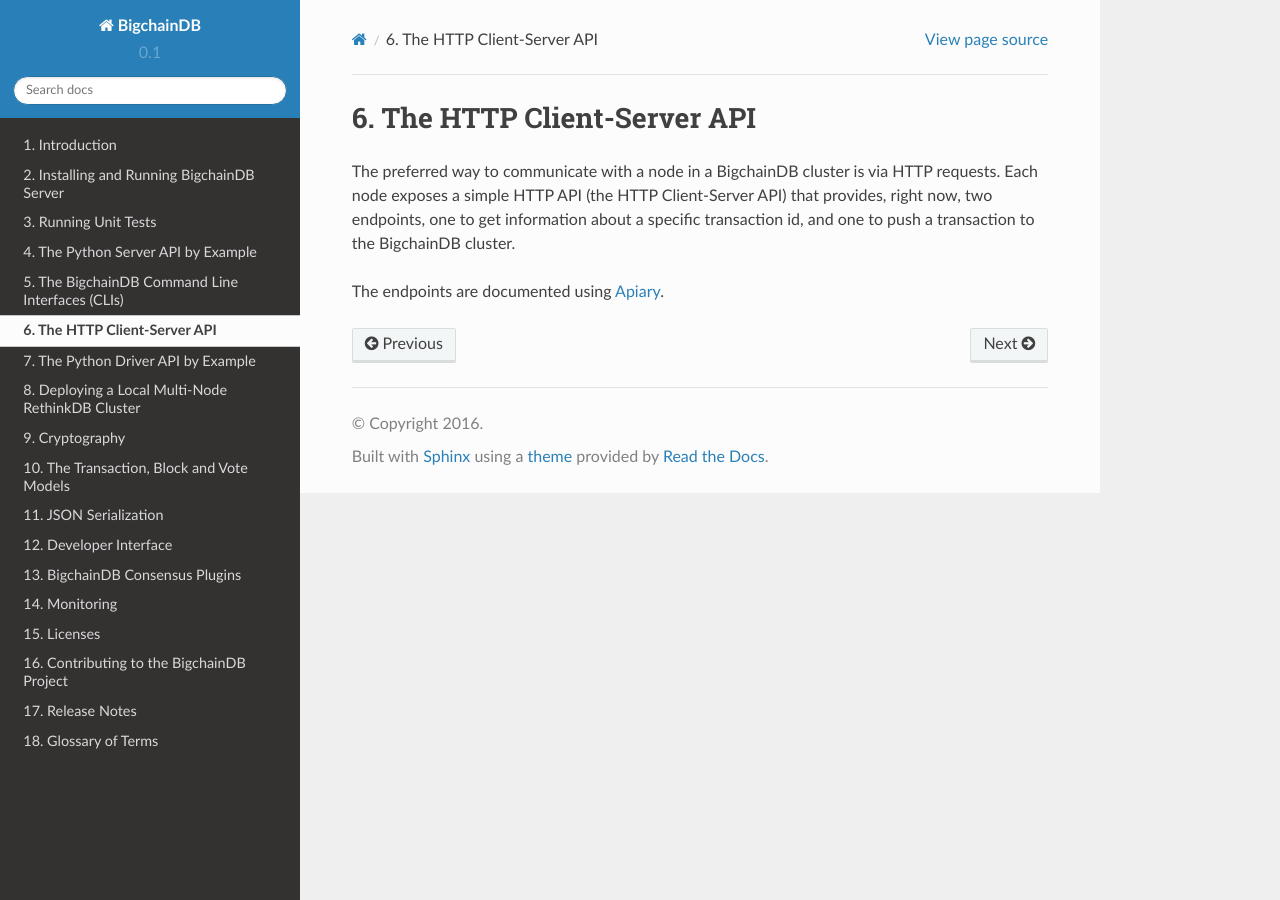
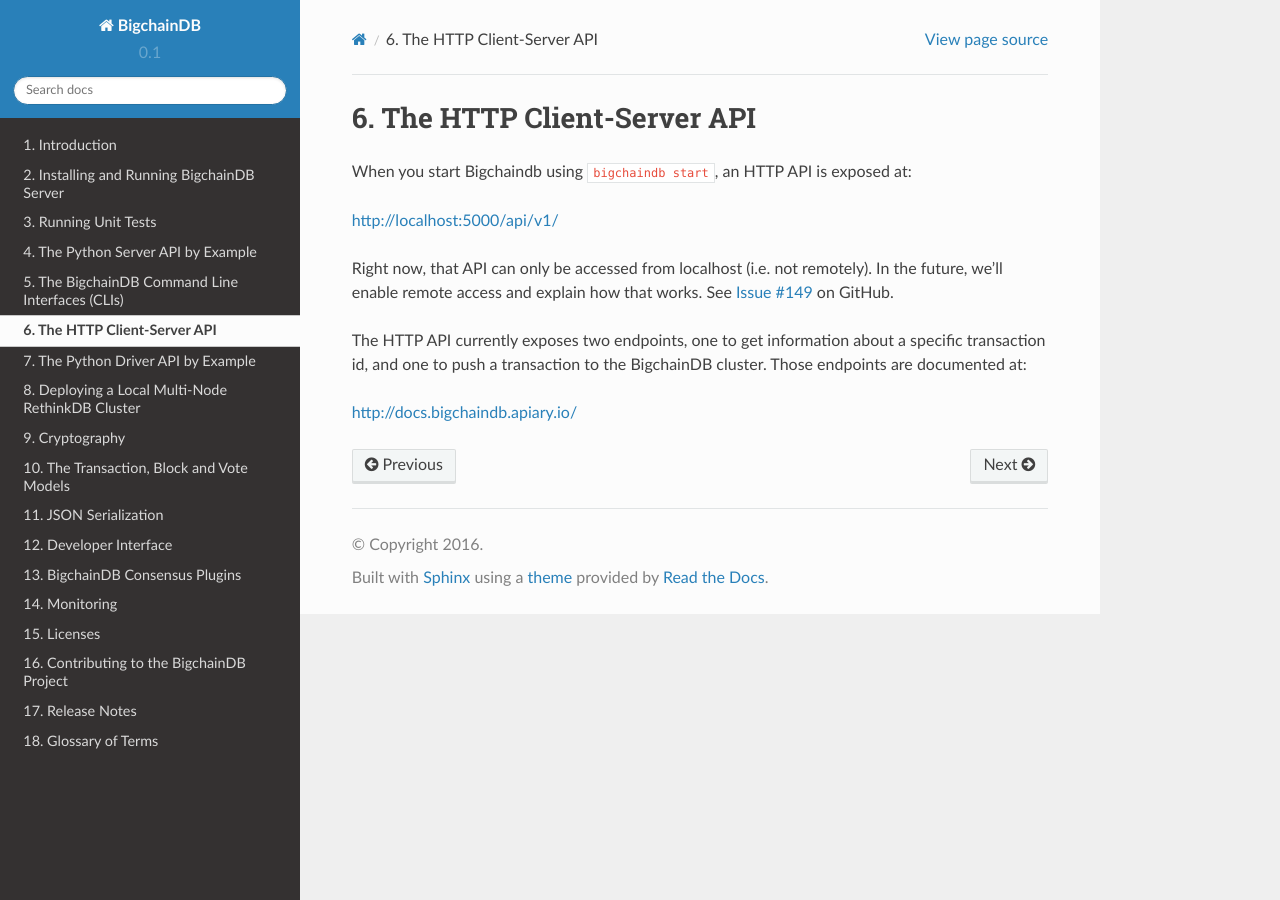
Before and after one commit to bigchaindb/bigchaindb, a Sphinx documentation site: the page built from docs/source/http-client-server-api.md, in a window 1280 px wide. Built offline with Sphinx 7.4.7 and the Read the Docs theme 2.0.0, drawn with Linux system fonts in a browser that asks for light colours.

Commit message:
Redid docs for HTTP API to reflect current status

```diff
--- a/docs/source/http-client-server-api.md
+++ b/docs/source/http-client-server-api.md
@@ -1,5 +1,11 @@
 # The HTTP Client-Server API
 
-The preferred way to communicate with a node in a BigchainDB cluster is via HTTP requests. Each node exposes a simple HTTP API (the HTTP Client-Server API) that provides, right now, two endpoints, one to get information about a specific transaction id, and one to push a transaction to the BigchainDB cluster.
+When you start Bigchaindb using `bigchaindb start`, an HTTP API is exposed at:
 
-The endpoints are documented using [Apiary](http://docs.bigchaindb.apiary.io/).
+[http://localhost:5000/api/v1/](http://localhost:5000/api/v1/)
+
+Right now, that API can only be accessed from localhost (i.e. not remotely). In the future, we'll enable remote access and explain how that works. See [Issue #149](https://github.com/bigchaindb/bigchaindb/issues/149) on GitHub.
+
+The HTTP API currently exposes two endpoints, one to get information about a specific transaction id, and one to push a transaction to the BigchainDB cluster. Those endpoints are documented at:
+
+[http://docs.bigchaindb.apiary.io/](http://docs.bigchaindb.apiary.io/)
```
